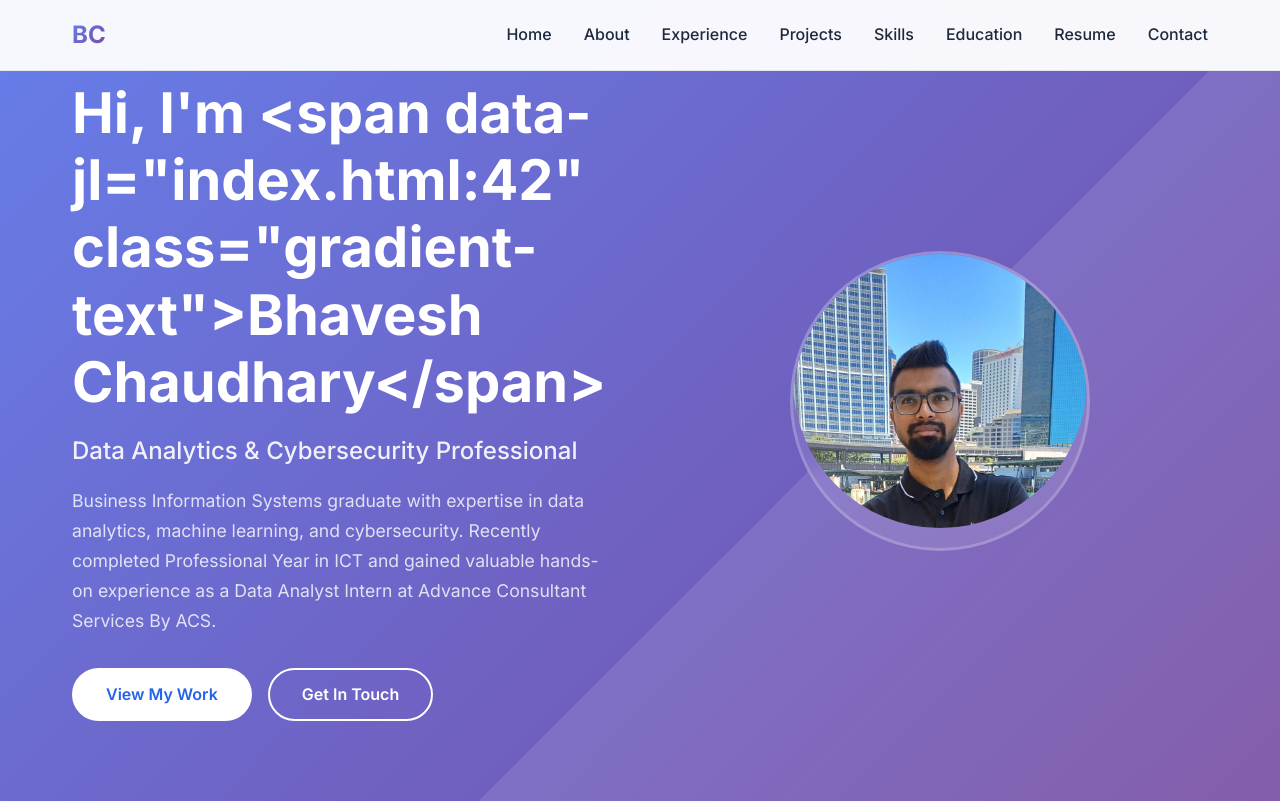
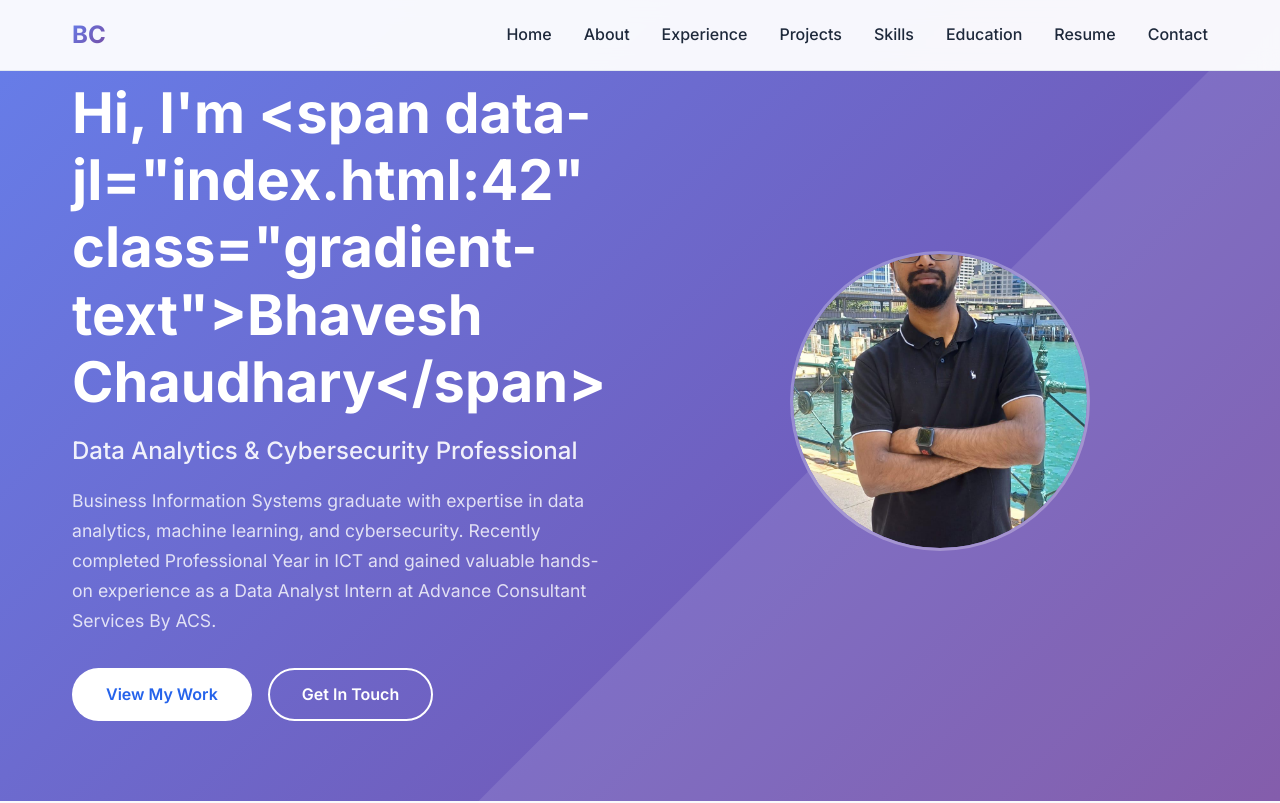
Before and after one commit to iambhavesh55/portfolio-website, a website built with Vite: page index.html in a window 1280 px wide. Shown: the top 803 px of the page. Built offline with nearby package versions, Linux system fonts and the light colour scheme.

Commit message:
Fix Profile Photo Positioning

```diff
--- a/style.css
+++ b/style.css
@@ -254,14 +254,14 @@ body {
     width: 100%;
     height: 100%;
     object-fit: cover;
-    object-position: center top;
+    object-position: center center;
     border-radius: 50%;
     transition: transform 0.3s ease;
-    transform: translateY(-20px);
+    transform: translateY(0px);
 }
 
 .hero-avatar:hover .profile-photo {
-    transform: translateY(-20px) scale(1.05);
+    transform: translateY(0px) scale(1.05);
 }
 
 /* Section Styles */
```
